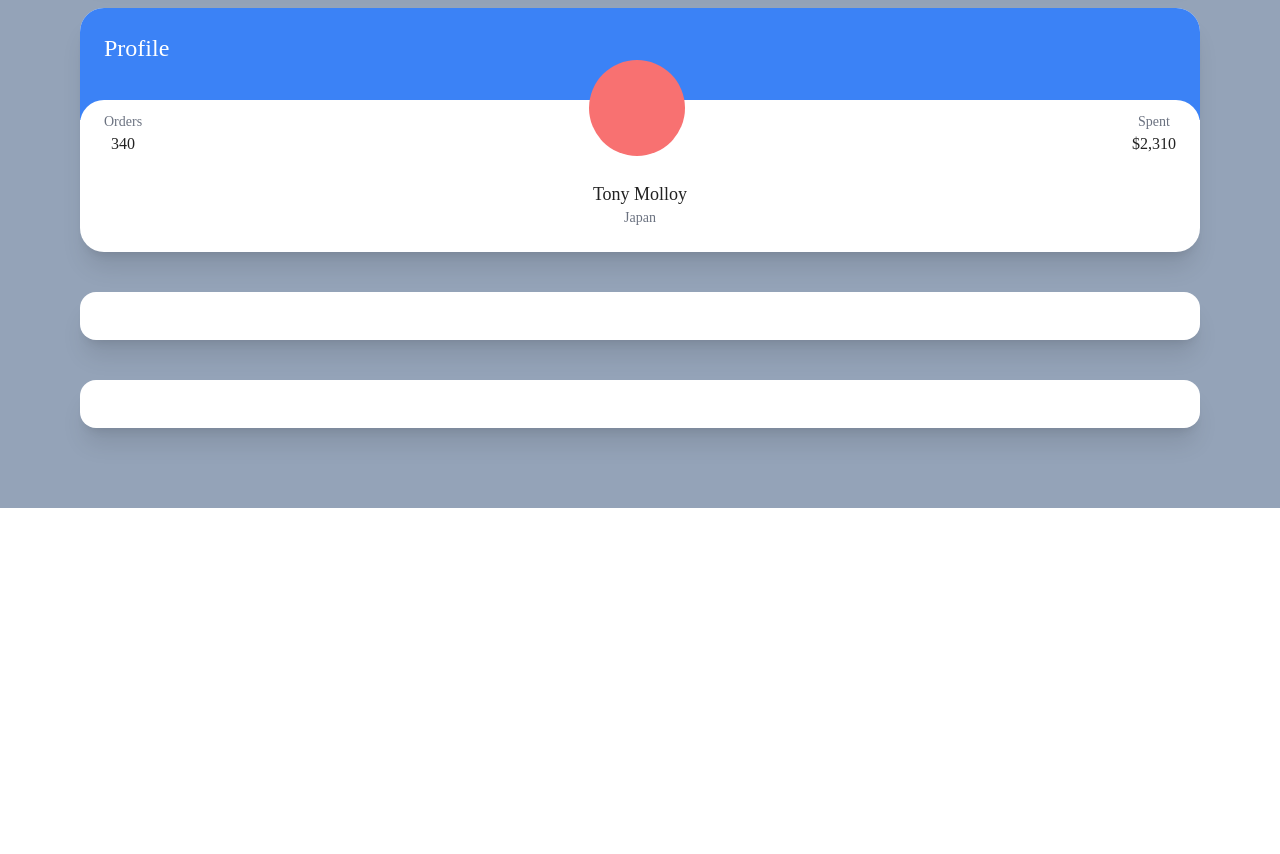
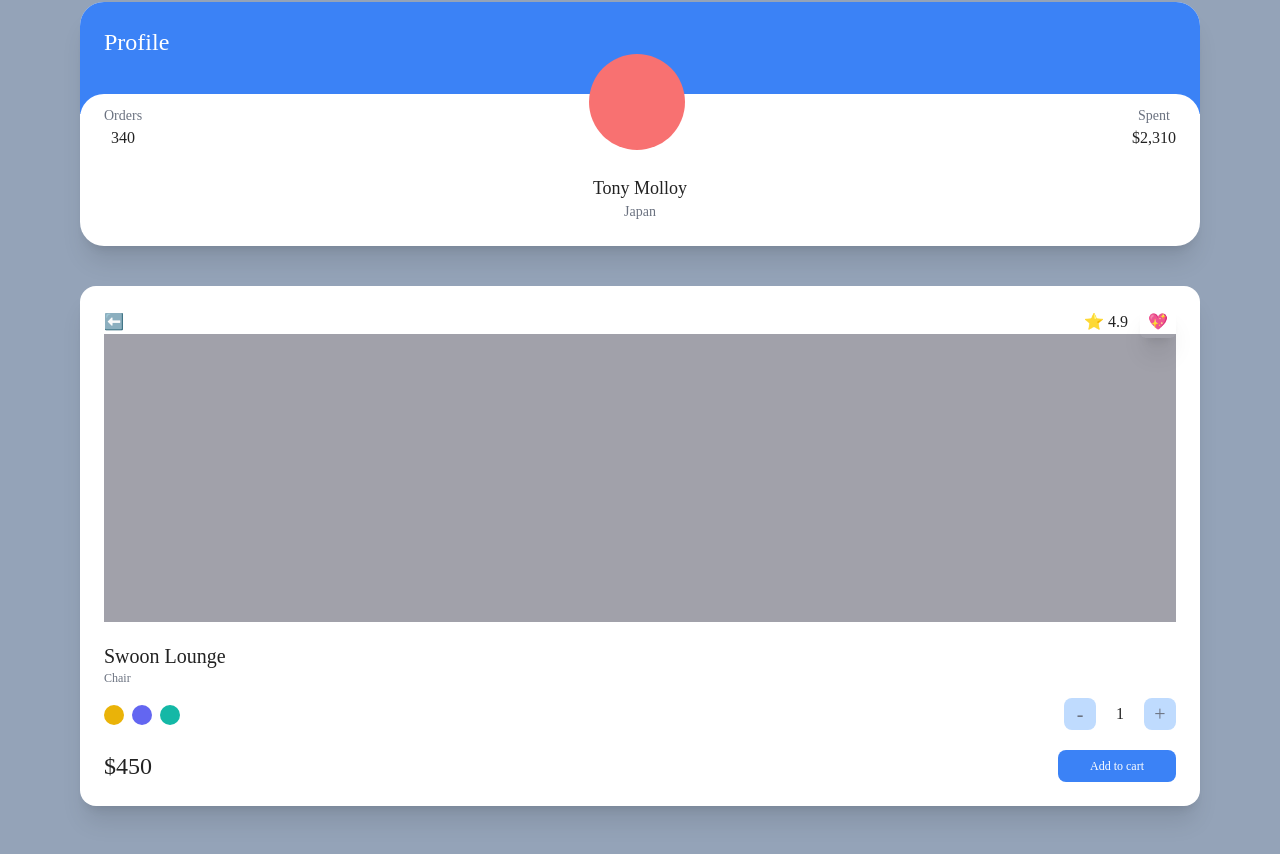
Before and after one commit to cpk0709/mypage-nextjs, a Next.js app: page / in a window 1280 px wide. Shown: the part 370-1224 px from the top of the page. Before the commit the page ends 878 px from the top, so only its background shows below. Built offline with nearby package versions, Linux system fonts and the light colour scheme.

Commit message:
feat : modifires test

```diff
--- a/src/pages/index.tsx
+++ b/src/pages/index.tsx
@@ -2,7 +2,7 @@
 
 const Home: NextPage = () => {
   return (
-    <div className="bg-slate-400 py-20 px-20 grid gap-10">
+    <div className="bg-slate-400 py-20 px-20 grid gap-10 min-h-screen">
       <div className="bg-white p-6 rounded-3xl shadow-xl">
         <span className="font-semibold text-3xl">Select Item</span>
         <div className="flex justify-between my-2">
@@ -17,9 +17,9 @@
           <span>Total</span>
           <span className=" font-semibold">$99</span>
         </div>
-        <div className=" mt-5 bg-blue-500 text-white p-3 text-center rounded-xl w-2/4 mx-auto">
+        <button className=" mt-5 bg-blue-500 text-white p-3 text-center rounded-xl w-2/4 mx-auto hover:bg-teal-500 hover:text-black active:bg-yellow-500">
           Checkout
-        </div>
+        </button>
       </div>
       <div className="bg-white overflow-hidden rounded-3xl shadow-xl">
         <div className="bg-blue-500 p-6 pb-14">
@@ -43,8 +43,45 @@
           </div>
         </div>
       </div>
-      <div className="bg-white p-6 rounded-2xl shadow-xl"></div>
-      <div className="bg-white p-6 rounded-2xl shadow-xl"></div>
+      <div className="bg-white p-6 rounded-2xl shadow-xl">
+        <div className="flex justify-between items-center">
+          <span>⬅️</span>
+          <div className=" space-x-3">
+            <span>⭐️ 4.9</span>
+            <span className=" shadow-xl p-2 rounded-md">💖</span>
+          </div>
+        </div>
+        <div className=" bg-zinc-400 h-72 mb-5" />
+        <div className=" flex flex-col">
+          <span className=" font-medium text-xl">Swoon Lounge</span>
+          <span className=" text-xs text-gray-500">Chair</span>
+          <div className=" mt-3 mb-5 flex justify-between items-center">
+            <div className=" space-x-2">
+              <button className=" w-5 h-5 rounded-full bg-yellow-500" />
+              <button className=" w-5 h-5 rounded-full bg-indigo-500" />
+              <button className=" w-5 h-5 rounded-full bg-teal-500" />
+              {/* <input type="radio" />
+              <input type="radio" />
+              <input type="radio" /> */}
+            </div>
+            <div className="flex items-center space-x-5">
+              <button className="rounded-lg bg-blue-200 flex justify-center items-center aspect-square w-8 text-xl text-gray-500">
+                -
+              </button>
+              <span>1</span>
+              <button className="rounded-lg bg-blue-200 flex justify-center items-center aspect-square w-8 text-xl text-gray-500">
+                +
+              </button>
+            </div>
+          </div>
+          <div className="flex justify-between items-center">
+            <span className=" font-medium text-2xl">$450</span>
+            <button className="bg-blue-500 py-2 px-8 text-xs text-center text-white rounded-lg">
+              Add to cart
+            </button>
+          </div>
+        </div>
+      </div>
     </div>
   );
 };
```
